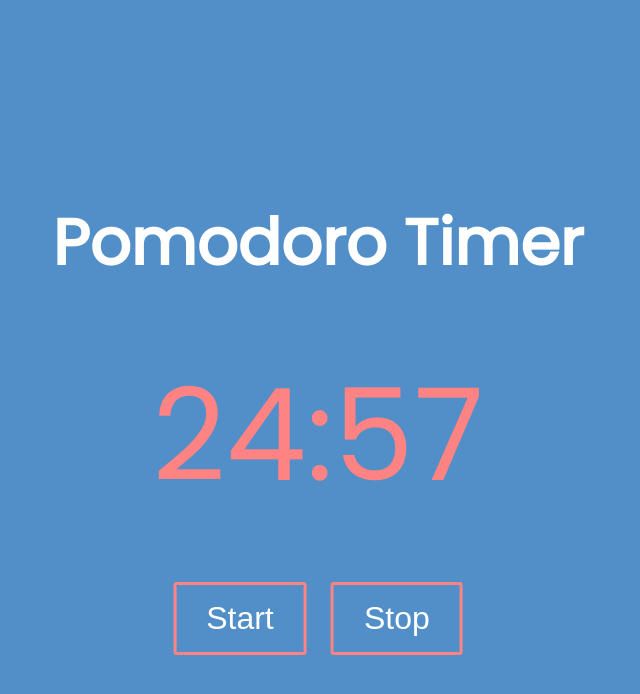
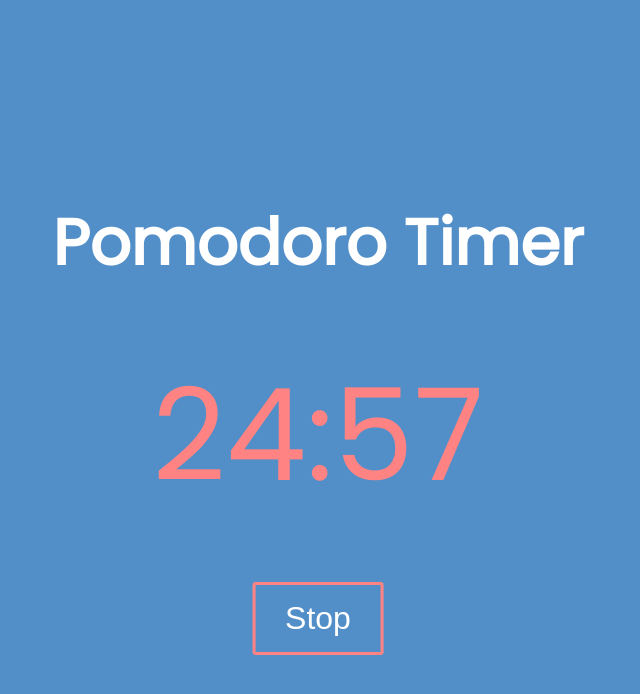
Before and after one commit to pierrooTH/Pomodoro, a plain HTML site: page index.html in a window 1280 px wide. Both pictures are taken after a click on the button "Start". Shown: the whole page, without its empty margins (322-962 px from the left). Drawn offline with Linux system fonts and the light colour scheme.

Commit message:
Ajout d'un seul bouton pour le start & stop

```diff
--- a/app.js
+++ b/app.js
@@ -1,9 +1,7 @@
 let minutes = 25;
 let seconds = "00";
 let btn = document.querySelector('.timer__btn');
-btn.textContent = 'Start';
 let stopBtn = document.querySelector('.stop__btn');
-stopBtn.textContent = 'Stop';
 let minutesInterval;
 let secondsInterval;
 
@@ -18,12 +16,15 @@ function stop() {
 }
 
 const start = () => {
+
     minutes = 24;
     seconds = 59;
     document.querySelector('.minutes').innerHTML = minutes;
     document.querySelector('.seconds').innerHTML = seconds;
     minutesInterval = setInterval(timerMinutes, 60000);
     secondsInterval = setInterval(timerSeconds, 1000);
+    btn.classList.add('btn__invisible');
+    stopBtn.classList.add('btn__visible');
     function timerMinutes () {
         minutes--;
         document.querySelector('.minutes').innerHTML = minutes;
@@ -41,4 +42,9 @@ const start = () => {
 }
 getMinutesSeconds();
 btn.addEventListener('click', start);
-stopBtn.addEventListener('click', stop);
+
+stopBtn.addEventListener('click', () => {
+    stop();
+    btn.classList.remove('btn__invisible');
+    stopBtn.classList.remove('btn__visible');
+})
--- a/index.html
+++ b/index.html
@@ -18,8 +18,8 @@
             <div class="seconds"></div>
         </div>
         <div class="btn">
-            <button class="timer__btn"></button>
-            <button class="stop__btn"></button>
+            <button class="timer__btn" >Start</button>
+            <button class="stop__btn">Stop</button>
         </div>
 
     </div>
--- a/style.css
+++ b/style.css
@@ -30,7 +30,11 @@ body {
     color: rgb(255, 131, 131);
 }
 .btn {
-    text-align: center;
+    display: flex;
+    justify-content: center;
+}
+.timer__btn{
+    display: block;
 }
 .timer__btn, .stop__btn {
     margin-top: 50px;
@@ -42,12 +46,19 @@ body {
     border-radius: 3px;
 }
 .stop__btn {
-    margin-left: 20px;
+    display: none;
 }
 
 .timer__btn:hover, .stop__btn:hover {
     background-color: rgb(255, 131, 131);
     border: 3px solid rgb(255, 131, 131);
+}
+
+.btn__visible {
+    display: block;
+}
+.btn__invisible {
+    display: none;
 }
 
 @media screen and (max-width: 800px) {
```
